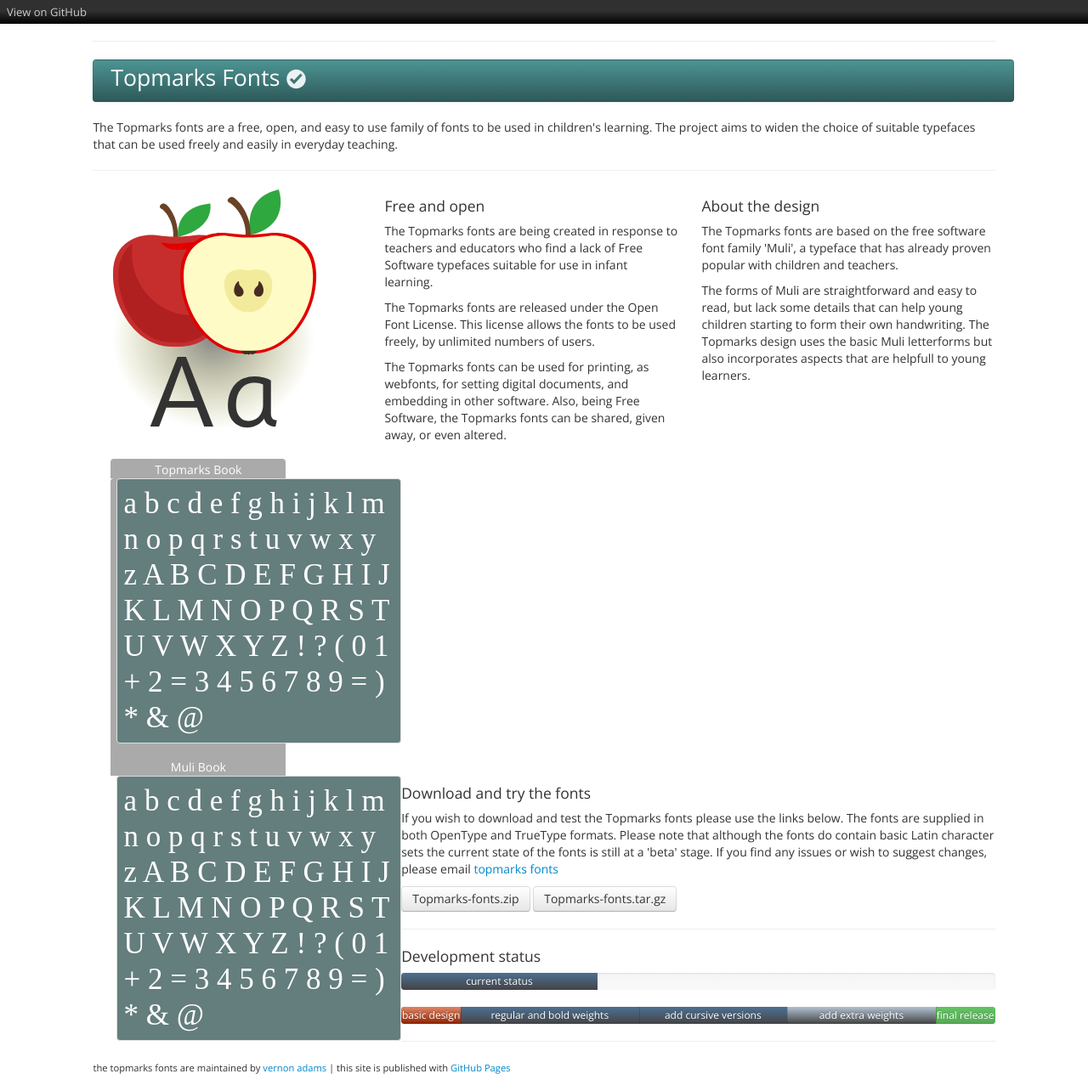
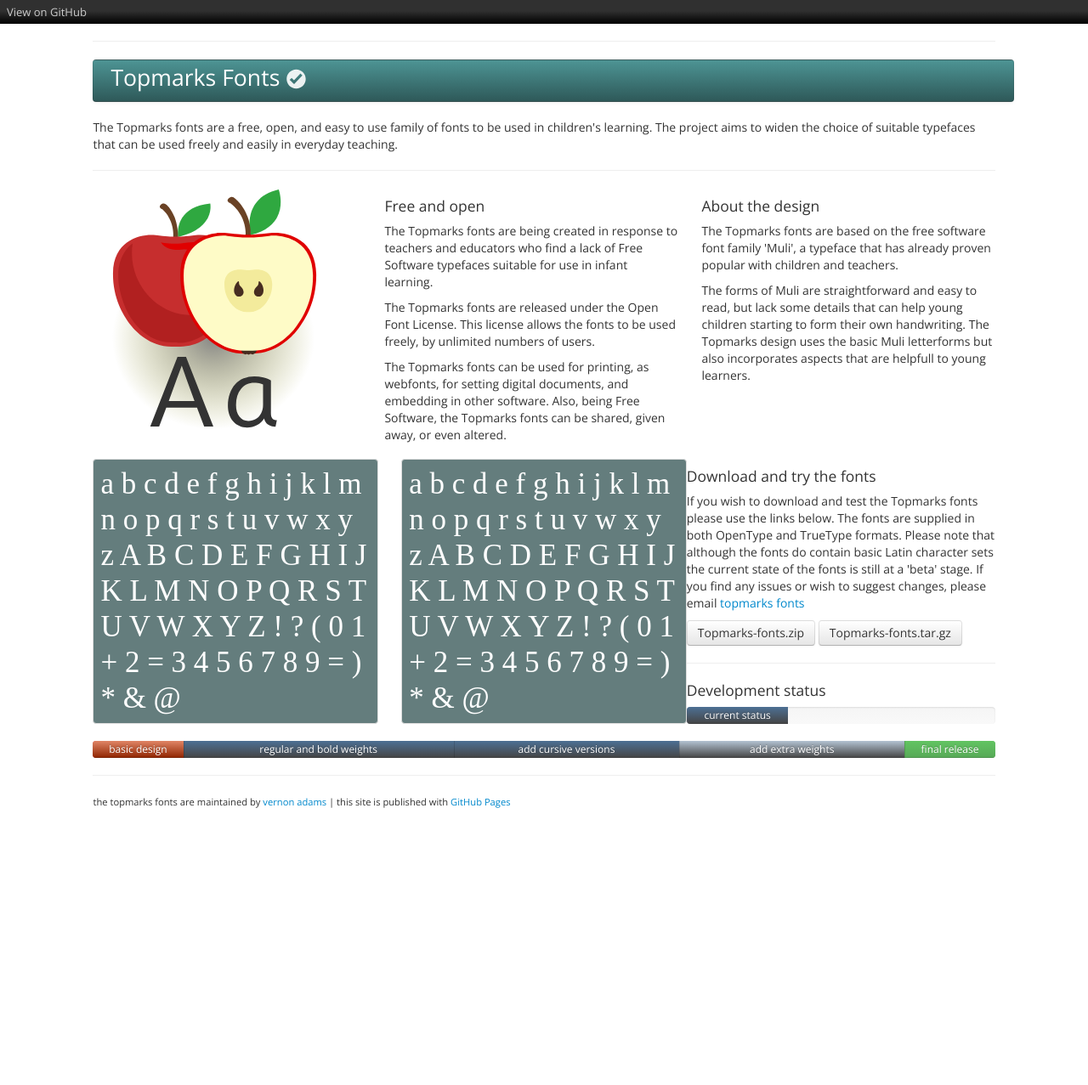
Before and after one commit to vernnobile/topmarks, a Jekyll site: the page built from index.html, in a window 1280 px wide. Shown: the whole page at 85% size. Built offline with Jekyll 4.4.1, drawn with Linux system fonts in a browser that asks for light colours; some web fonts are replaced; after the commit the page ends 964 px from its top, so only the background shows below that.

Commit message:
Update specimen.html

```diff
--- a/_includes/specimen.html
+++ b/_includes/specimen.html
@@ -1,6 +1,5 @@
 <div>
-<div class="tab">Topmarks Book</div>
+<!-- <div class="tab">Topmarks Book</div> -->
 <div class="span4 specimen" style="font-family:topmarksbook">a b c d e f g h i j k l m n o p q r s t u v w x y z A B C D E F G H I J K L M N O P Q R S T U V W X Y Z ! ? ( 0 1 + 2 = 3 4 5 6 7 8 9 = ) * & @ </div>
-<div class="tab">Muli Book</div>
 <div class="span4 specimen" style="font-family:mulimedium">a b c d e f g h i j k l m n o p q r s t u v w x y z A B C D E F G H I J K L M N O P Q R S T U V W X Y Z ! ? ( 0 1 + 2 = 3 4 5 6 7 8 9 = ) * & @ </div>
 </div>
```
